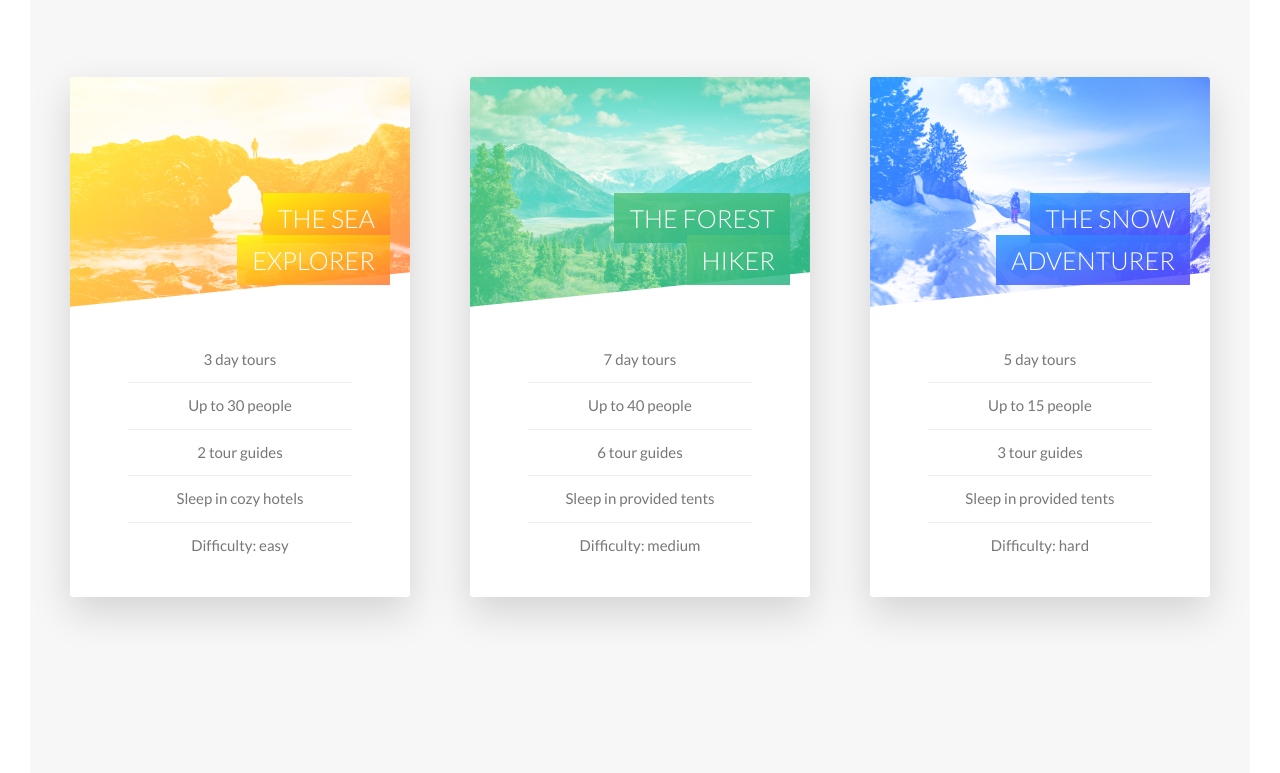
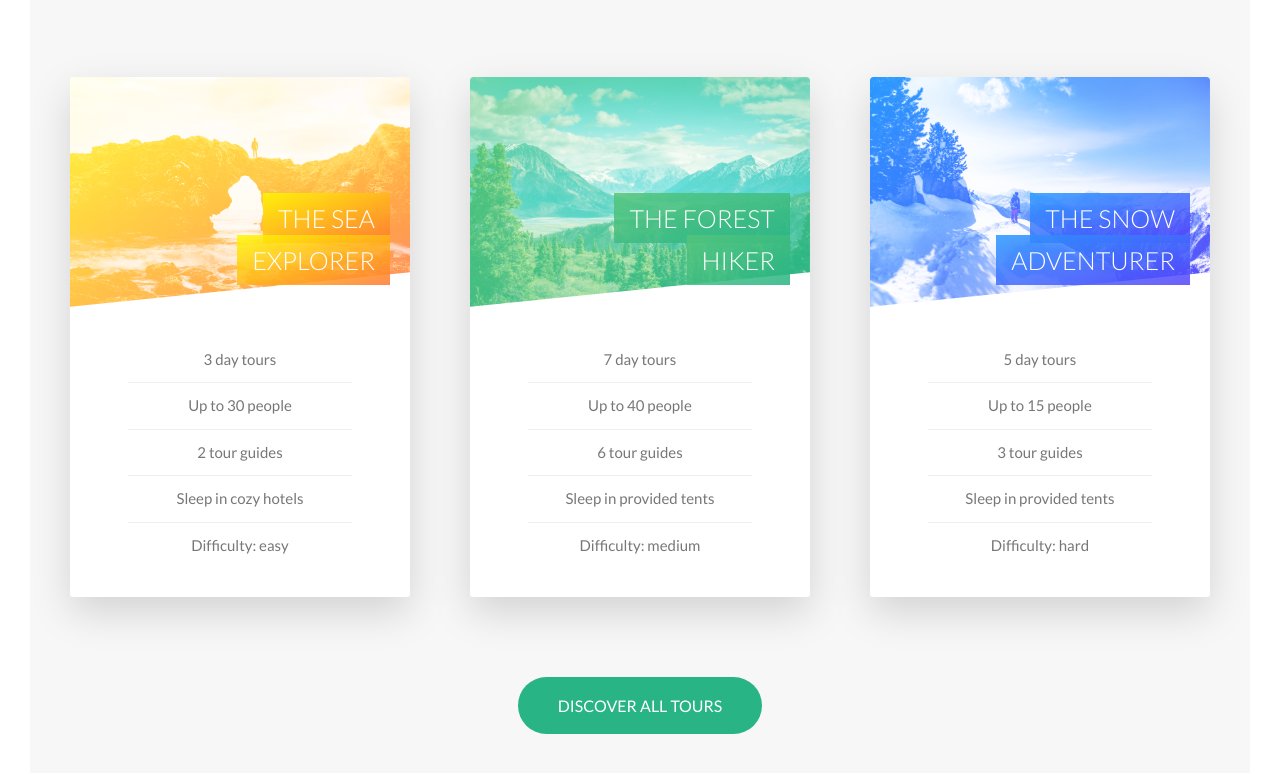
Before and after one commit to itzVort3x1/natours, a website: page index.html in a window 1280 px wide. Shown: the part 2278-3051 px from the top of the page. Drawn offline with Linux system fonts and the light colour scheme.

Commit message:
finished tours section

```diff
--- a/index.html
+++ b/index.html
@@ -208,6 +208,9 @@
                         </div>
                     </div>
                 </div>
+                <div class="u-center-text u-margin-top-big">
+                    <a href="#jk" class="btn btn--green">Discover all tours</a>
+                </div>
             </section>
         </main>
 
--- a/sass/components/_button.scss
+++ b/sass/components/_button.scss
@@ -40,6 +40,15 @@
           }
      }
 
+     &--green{
+          background-color: $color-primary-dark;
+          color: $color-white;
+
+          &::after{
+               background-color: $color-primary-dark;
+          }
+     }
+
      &::after{
           content: '';
           display: inline-block;
--- a/sass/components/_card.scss
+++ b/sass/components/_card.scss
@@ -50,6 +50,8 @@
           height: 23rem;
           background-blend-mode: screen;
           clip-path: polygon(0 0, 100% 0, 100% 85%, 0 100%);
+          border-top-left-radius: 3px;
+          border-top-right-radius: 3px;
 
           &--1 {
                background-image: linear-gradient(to right bottom, $color-secondary-light, $color-secondary-dark) ,url(../../img/nat-5.jpg);
--- a/sass/pages/_home.scss
+++ b/sass/pages/_home.scss
@@ -19,6 +19,6 @@
 
 .section-tours{
      background-color: $color-grey-light-1;
-     padding: 25rem 0;
+     padding: 25rem 0 15rem 0;
      margin-top: -20vh;
 }
```
Also changed, not shown: css/style.css.
